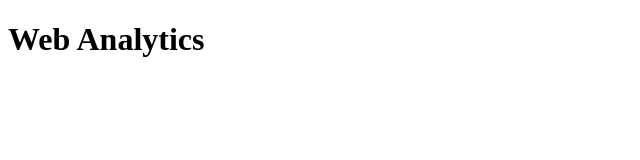
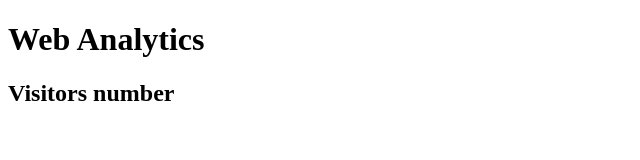
Before and after one commit to jmroldanv/web-analytics, a plain HTML site: page index.html in a window 1280 px wide. Shown: the whole page, without its empty margins (0-640 px from the left). Drawn offline with Linux system fonts and the light colour scheme.

Commit message:
visitors added

```diff
--- a/index.html
+++ b/index.html
@@ -7,5 +7,6 @@
 </head>
 <body>
     <h1>Web Analytics</h1>
+    <h2>Visitors number</h2>
 </body>
 </html>
```
